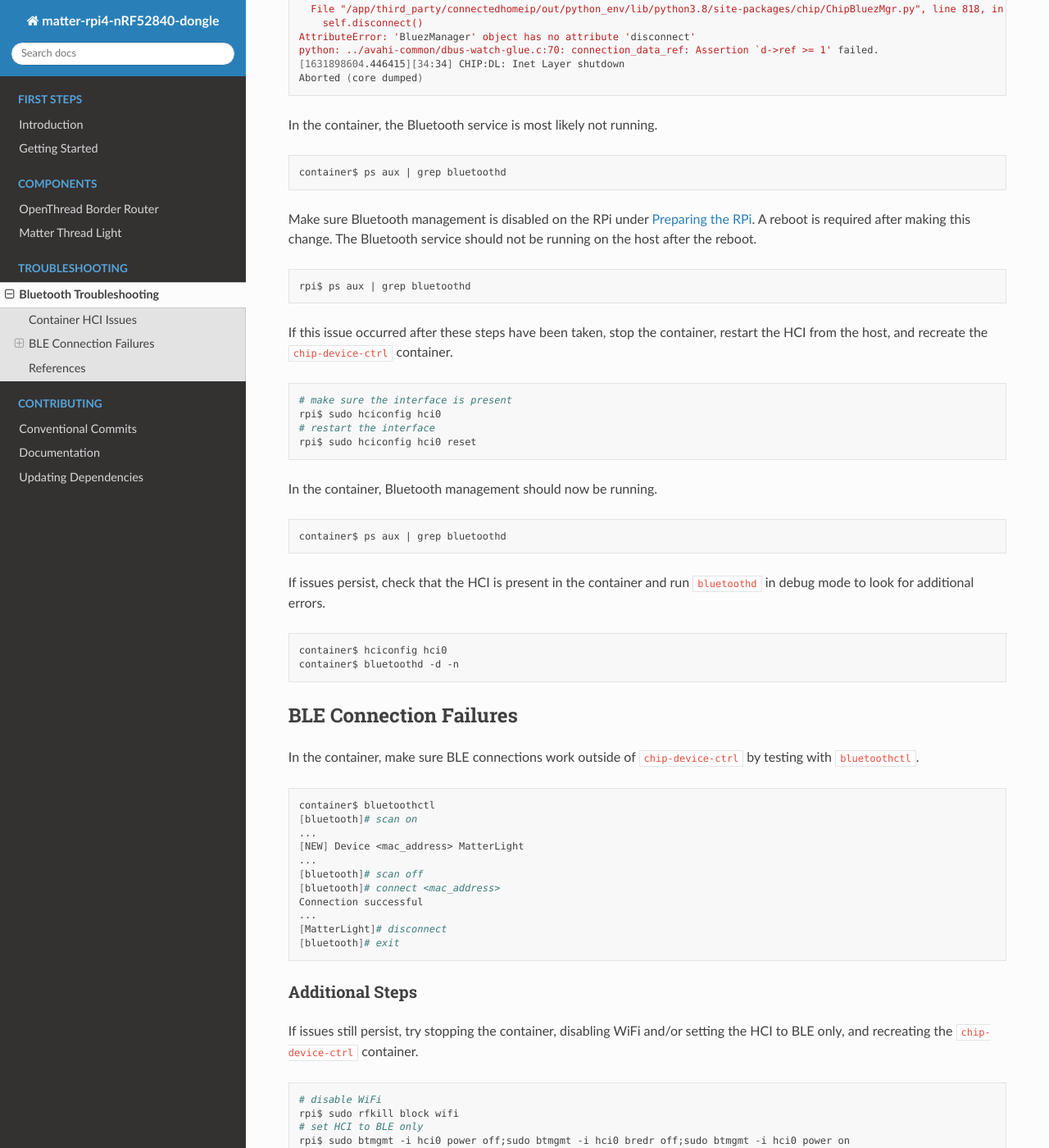
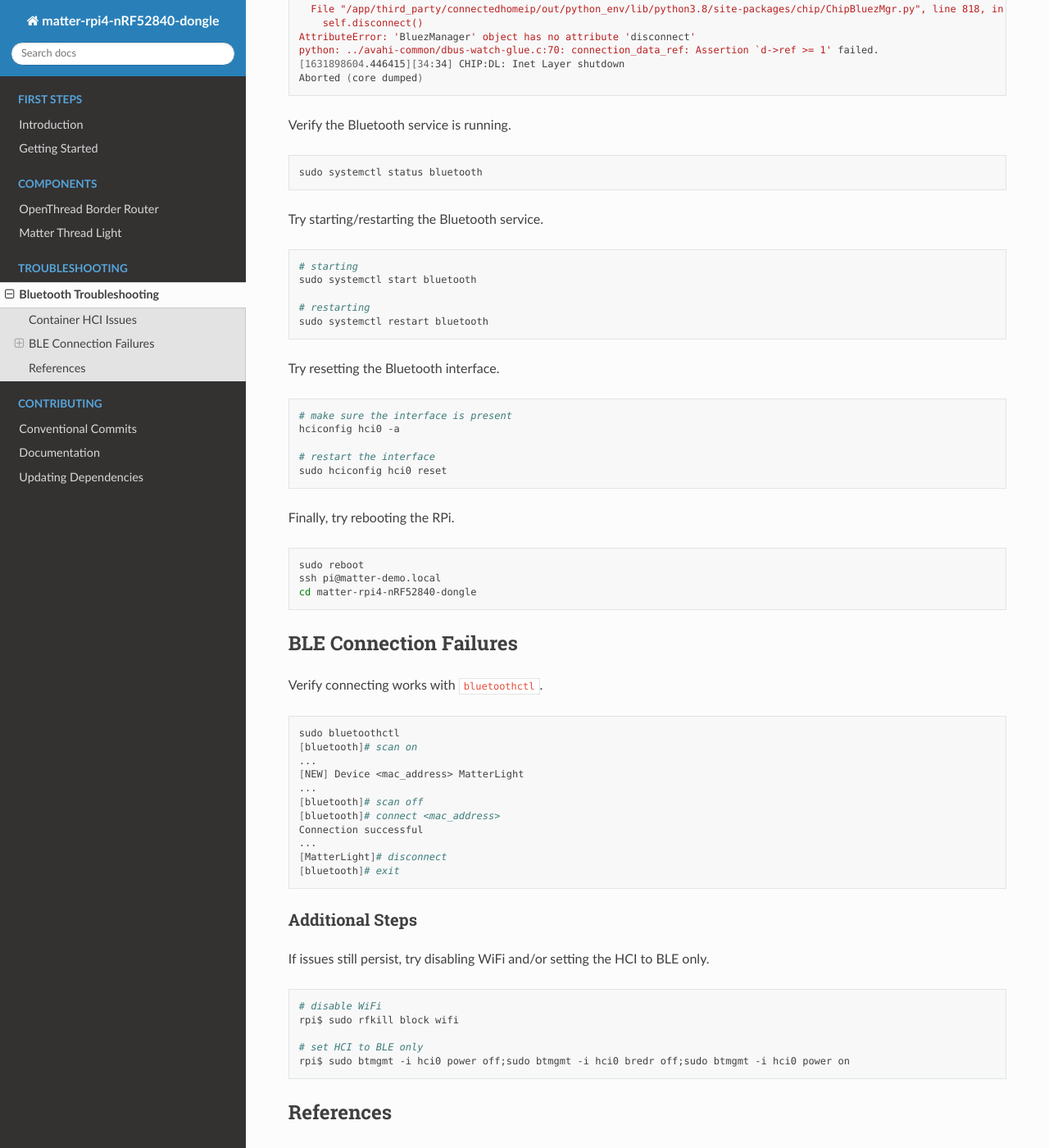
Before and after one commit to caubut-charter/matter-rpi4-nRF52840-dongle, a Sphinx documentation site: the page built from docs/source/troubleshooting/bluetooth.rst, in a window 1280 px wide and 1400 px high, scrolled down 558 px. Shown: the whole window at 82% size. Built offline with Sphinx 7.4.7 and the Read the Docs theme 2.0.0, drawn with Linux system fonts in a browser that asks for light colours; some of the changed text lies outside the part shown.

Commit message:
docs: save point

```diff
--- a/docs/source/first_steps/getting_started.rst
+++ b/docs/source/first_steps/getting_started.rst
@@ -287,6 +287,7 @@
             # fetch changes from the upstream repository
             git fetch
             # reset any changes
+            git reset --hard
             # update local main to origin main
             git checkout -B main origin/main
 
--- a/docs/source/troubleshooting/bluetooth.rst
+++ b/docs/source/troubleshooting/bluetooth.rst
@@ -11,7 +11,7 @@
 Container HCI Issues
 --------------------
 
-For the following errors, the container is unable to control the RPi's Bluetooth Host Controller Interface (HCI).
+For the following errors, the process is unable to control the RPi's Bluetooth Host Controller Interface (HCI).
 
 ::
 
@@ -36,50 +36,51 @@
    [1631898604.446415][34:34] CHIP:DL: Inet Layer shutdown
    Aborted (core dumped)
 
-In the container, the Bluetooth service is most likely not running.
+Verify the Bluetooth service is running.
 
 ::
 
-   container$ ps aux | grep bluetoothd
+   sudo systemctl status bluetooth
 
-Make sure Bluetooth management is disabled on the RPi under :ref:`Preparing the RPi`.  A reboot is required after making this change.  The Bluetooth service should not be running on the host after the reboot.
+Try starting/restarting the Bluetooth service.
 
 ::
 
-   rpi$ ps aux | grep bluetoothd
+   # starting
+   sudo systemctl start bluetooth
 
-If this issue occurred after these steps have been taken, stop the container, restart the HCI from the host, and recreate the :code:`chip-device-ctrl` container.
+   # restarting
+   sudo systemctl restart bluetooth
+
+Try resetting the Bluetooth interface.
 
 ::
 
    # make sure the interface is present
-   rpi$ sudo hciconfig hci0
+   hciconfig hci0 -a
+
    # restart the interface
-   rpi$ sudo hciconfig hci0 reset
+   sudo hciconfig hci0 reset
 
-In the container, Bluetooth management should now be running.
+Finally, try rebooting the RPi.
 
 ::
 
-   container$ ps aux | grep bluetoothd
+   sudo reboot
+   ssh pi@matter-demo.local
+   cd matter-rpi4-nRF52840-dongle
 
-If issues persist, check that the HCI is present in the container and run :code:`bluetoothd` in debug mode to look for additional errors.
-
-::
-
-   container$ hciconfig hci0
-   container$ bluetoothd -d -n
 
 .. _BLE Connection Failures:
 
 BLE Connection Failures
 -----------------------
 
-In the container, make sure BLE connections work outside of :code:`chip-device-ctrl` by testing with :code:`bluetoothctl`.
+Verify connecting works with :code:`bluetoothctl`.
 
 ::
 
-   container$ bluetoothctl
+   sudo bluetoothctl
    [bluetooth]# scan on
    ...
    [NEW] Device <mac_address> MatterLight
@@ -94,12 +95,13 @@
 Additional Steps
 """"""""""""""""
 
-If issues still persist, try stopping the container, disabling WiFi and/or setting the HCI to BLE only, and recreating the :code:`chip-device-ctrl` container.
+If issues still persist, try disabling WiFi and/or setting the HCI to BLE only.
 
 ::
 
    # disable WiFi
    rpi$ sudo rfkill block wifi
+
    # set HCI to BLE only
    rpi$ sudo btmgmt -i hci0 power off;sudo btmgmt -i hci0 bredr off;sudo btmgmt -i hci0 power on
 
```
Also changed, not shown: docs/source/components/matter_thread_light.rst (+12 -8 lines).
